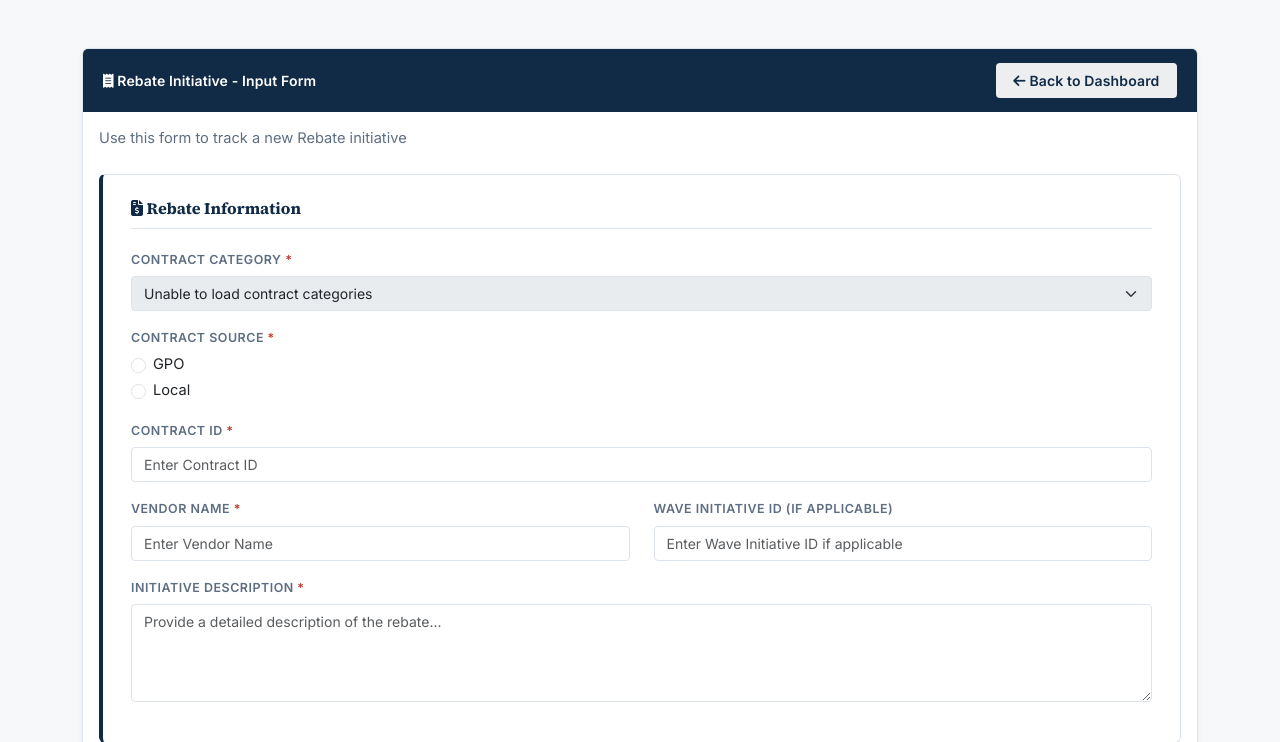
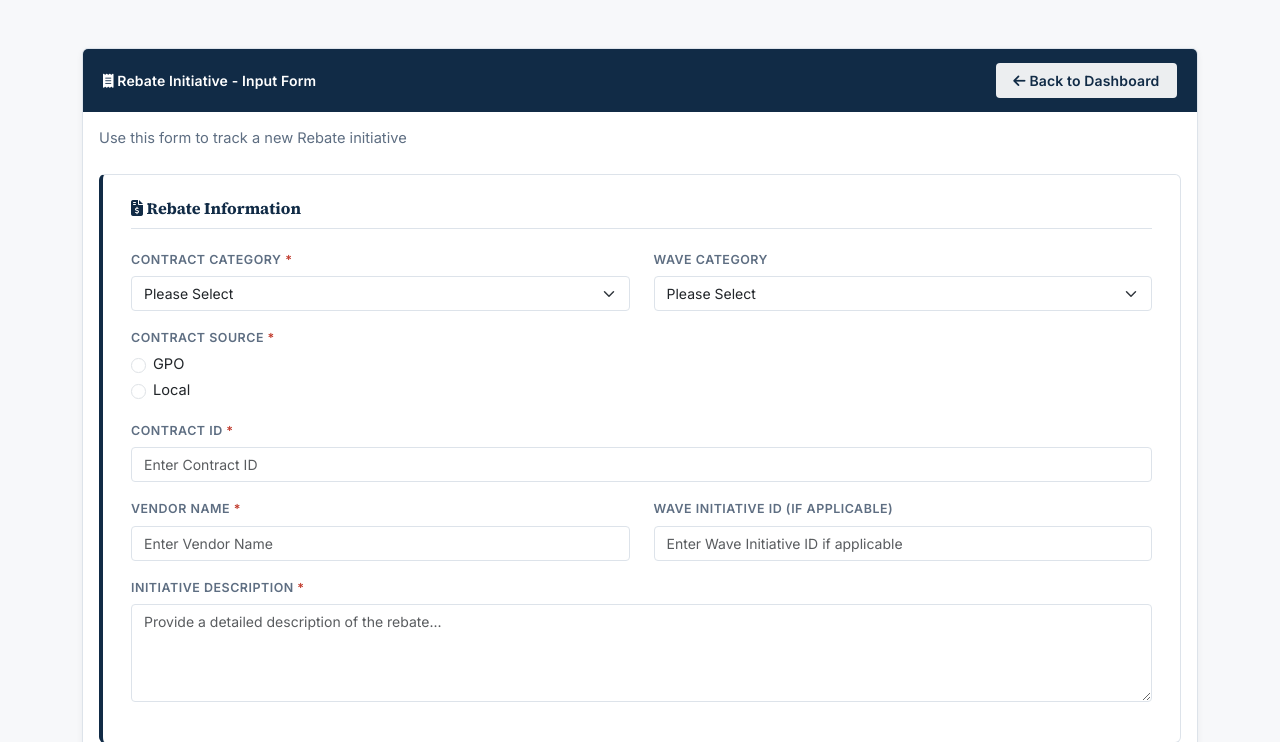
Before and after one commit to atongmonte/Savings_Tracker_v2_Flask, a Flask app: page /savingstracker/rebate/form in a window 1280 px wide. Shown: the part 53-795 px from the top of the page. Run offline with Flask 3, Linux system fonts and the light colour scheme; data that the repository does not hold is empty.

Commit message:
adding wave category to rebate related forms

```diff
--- a/app/api/initiatives.py
+++ b/app/api/initiatives.py
@@ -109,6 +109,7 @@ def get_initiatives():
                     CostSavings.vendor_name.ilike(search_term),
                     Rebate.contract_number.ilike(search_term),
                     Rebate.contract_category.ilike(search_term),
+                    Rebate.wave_category.ilike(search_term),
                     Rebate.vendor_name.ilike(search_term),
                     CostAvoidance.contract_number.ilike(search_term),
                     CostAvoidance.contract_category.ilike(search_term),
--- a/app/models/rebate.py
+++ b/app/models/rebate.py
@@ -21,6 +21,7 @@ class Rebate(db.Model):
 
     # Contract information (ordered by form appearance)
     contract_category = db.Column(db.String(100), index=True)
+    wave_category = db.Column(db.String(100), index=True)
     contract_source = db.Column(db.String(100))
     contract_number = db.Column(db.String(100), index=True)
     vendor_name = db.Column(db.String(255), index=True)
@@ -54,6 +55,7 @@ class Rebate(db.Model):
             'rebate_type': self.rebate_type,
             'contract_number': self.contract_number,
             'contract_category': self.contract_category,
+            'wave_category': self.wave_category,
             'contract_source': self.contract_source,
             'gpo_tier': self.gpo_tier,
             'vendor_name': self.vendor_name,
--- a/app/static/js/rebate_form.js
+++ b/app/static/js/rebate_form.js
@@ -5,7 +5,9 @@ let existingFileCount = 0;
 let stagedNewFiles = [];
 
 document.addEventListener('DOMContentLoaded', async function() {
-    await loadContractCategorySelect('contractCategory');
+    const allCategories = await loadContractCategorySelect('contractCategory');
+    populateContractCategorySelect('contractCategory', allCategories);
+    populateWaveCategorySelect('waveCategory', allCategories);
     await initializePrimeContractLookup({
         contractInputId: 'contractId',
         vendorInputId: 'vendorName',
@@ -16,6 +18,70 @@ document.addEventListener('DOMContentLoaded', async function() {
     setupEventListeners();
     checkEditMode();
 });
+
+function isWaveCategory(category) {
+    return /^wave\s*-/i.test((category || '').trim());
+}
+
+function populateContractCategorySelect(selectId, categories) {
+    const select = document.getElementById(selectId);
+    if (!select) return;
+
+    const contractCategories = (categories || []).filter(category => !isWaveCategory(category));
+    const pendingValue = select.dataset.pendingValue || select.value || '';
+
+    select.innerHTML = '';
+    const placeholderOption = document.createElement('option');
+    placeholderOption.value = '';
+    placeholderOption.text = 'Please Select';
+    select.appendChild(placeholderOption);
+
+    contractCategories.forEach(category => {
+        const option = document.createElement('option');
+        option.value = category;
+        option.text = category;
+        select.appendChild(option);
+    });
+
+    if (pendingValue) {
+        const match = Array.from(select.options || []).find(option => option.value === pendingValue);
+        if (match) {
+            select.value = pendingValue;
+        }
+    }
+
+    select.disabled = false;
+}
+
+function populateWaveCategorySelect(selectId, categories) {
+    const select = document.getElementById(selectId);
+    if (!select) return;
+
+    const waveCategories = (categories || []).filter(isWaveCategory);
+    const pendingValue = select.dataset.pendingValue || select.value || '';
+
+    select.innerHTML = '';
+    const placeholderOption = document.createElement('option');
+    placeholderOption.value = '';
+    placeholderOption.text = 'Please Select';
+    select.appendChild(placeholderOption);
+
+    waveCategories.forEach(category => {
+        const option = document.createElement('option');
+        option.value = category;
+        option.text = category;
+        select.appendChild(option);
+    });
+
+    if (pendingValue) {
+        const match = Array.from(select.options || []).find(option => option.value === pendingValue);
+        if (match) {
+            select.value = pendingValue;
+        }
+    }
+
+    select.disabled = false;
+}
 
 function initializeForm() {
     setupFileUpload();
@@ -412,10 +478,18 @@ function handleSubmit(e) {
         });
     });
 
-    const jsonData = {
+    const rawContractCategory = formData.get('contract_category');
+    const normalizedContractCategory = isWaveCategory(rawContractCategory)
+        ? ''
+        : rawContractCategory;
+    const normalizedWaveCategory = formData.get('wave_category')
+        || (isWaveCategory(rawContractCategory) ? rawContractCategory : '');
+
+    const requestData = {
         initiative_type: 'Rebate',
         wave_id: formData.get('wave_id'),
-        contract_category: formData.get('contract_category'),
+        contract_category: normalizedContractCategory,
+        wave_category: normalizedWaveCategory,
         contract_number: formData.get('contract_id'),
         contract_source: formData.get('contract_source'),
         vendor_name: formData.get('vendor_name'),
@@ -436,7 +510,7 @@ function handleSubmit(e) {
         headers: {
             'Content-Type': 'application/json'
         },
-        body: JSON.stringify(jsonData)
+        body: JSON.stringify(requestData)
     })
     .then(response => response.json())
     .then(data => {
@@ -474,10 +548,18 @@ function saveDraft() {
         });
     });
 
+    const rawContractCategory = formData.get('contract_category');
+    const normalizedContractCategory = isWaveCategory(rawContractCategory)
+        ? ''
+        : rawContractCategory;
+    const normalizedWaveCategory = formData.get('wave_category')
+        || (isWaveCategory(rawContractCategory) ? rawContractCategory : '');
+
     const jsonData = {
         initiative_type: 'Rebate',
         wave_id: formData.get('wave_id'),
-        contract_category: formData.get('contract_category'),
+        contract_category: normalizedContractCategory,
+        wave_category: normalizedWaveCategory,
         contract_number: formData.get('contract_id'),
         contract_source: formData.get('contract_source'),
         vendor_name: formData.get('vendor_name'),
@@ -615,10 +697,15 @@ async function loadInitiativeData(id) {
         const response = await fetch(`/api/initiatives/${id}`);
         const data = await response.json();
         const rb = data.rebate || {};
+        const waveCategory = rb.wave_category || (isWaveCategory(rb.contract_category) ? rb.contract_category : '');
+        const contractCategory = waveCategory && isWaveCategory(rb.contract_category)
+            ? ''
+            : rb.contract_category;
         setField('waveId', data.wave_id);
         setField('description', data.description);
         setSelect('rebateType', rb.rebate_type);
-        setSelect('contractCategory', rb.contract_category);
+        setSelect('contractCategory', contractCategory);
+        setSelect('waveCategory', waveCategory);
         setField('contractId', rb.contract_number);
         await loadPrimeVendorOptions(rb.contract_number, 'vendorNameOptions');
         setRadio('contract_source', rb.contract_source);
--- a/app/templates/dashboard.html
+++ b/app/templates/dashboard.html
@@ -391,6 +391,12 @@
                                     <option value="">Loading contract categories...</option>
                                 </select>
                             </div>
+                            <div class="col-md-4" id="mf_wave_category_group">
+                                <label class="form-label">Wave Category</label>
+                                <select class="form-select modal-field" id="mf_wave_category" disabled>
+                                    <option value="">Loading wave categories...</option>
+                                </select>
+                            </div>
                             <div class="col-md-4">
                                 <label class="form-label">Contract ID <span class="form-required">*</span></label>
                                 <input type="text" class="form-control modal-field" id="mf_contract_number" required list="mf_contract_number_options">
--- a/app/templates/rebate_extraction.html
+++ b/app/templates/rebate_extraction.html
@@ -176,6 +176,7 @@
                             <th>Rebate Type</th>
                             <th>Contract Num</th>
                             <th>Contract Category</th>
+                            <th>Wave Category</th>
                             <th>Contract Source</th>
                             <th>Vendor Name</th>
                             <th>Rebate Check Date</th>
@@ -195,6 +196,7 @@
                             <td>{{ row.rebate_type }}</td>
                             <td>{{ row.contract_number }}</td>
                             <td>{{ row.contract_category }}</td>
+                            <td>{{ row.wave_category }}</td>
                             <td>{{ row.contract_source }}</td>
                             <td>{{ row.vendor_name }}</td>
                             <td class="date-cell">{{ row.rebate_check_date }}</td>
@@ -207,7 +209,7 @@
                         </tr>
                         {% endfor %}
                         <tr id="rebateEmptyState" {% if rebate_rows %}style="display:none;"{% endif %}>
-                            <td colspan="19" class="empty-state">No rebate initiatives match the current search.</td>
+                            <td colspan="20" class="empty-state">No rebate initiatives match the current search.</td>
                         </tr>
                     </tbody>
                 </table>
--- a/app/templates/rebate_form.html
+++ b/app/templates/rebate_form.html
@@ -25,11 +25,19 @@
                 <div class="form-section">
                     <h5 class="section-title"><i class="fas fa-file-invoice-dollar"></i> Rebate Information</h5>
 
-                    <div class="mb-3">
-                        <label class="form-label">Contract Category <span class="form-required">*</span></label>
-                        <select class="form-select" id="contractCategory" name="contract_category" required disabled>
-                            <option value="">Loading contract categories...</option>
-                        </select>
+                    <div class="row">
+                        <div class="col-md-6 mb-3">
+                            <label class="form-label">Contract Category <span class="form-required">*</span></label>
+                            <select class="form-select" id="contractCategory" name="contract_category" required disabled>
+                                <option value="">Loading contract categories...</option>
+                            </select>
+                        </div>
+                        <div class="col-md-6 mb-3">
+                            <label class="form-label">Wave Category</label>
+                            <select class="form-select" id="waveCategory" name="wave_category" disabled>
+                                <option value="">Loading wave categories...</option>
+                            </select>
+                        </div>
                     </div>
 
                     <div class="mb-3">
--- a/app/views.py
+++ b/app/views.py
@@ -171,6 +171,7 @@ def _get_rebate_extraction_data(start_date=None, end_date=None, search_term=''):
             'rebate_type': rebate.rebate_type or '—',
             'contract_number': rebate.contract_number or '—',
             'contract_category': rebate.contract_category or '—',
+            'wave_category': rebate.wave_category or '—',
             'contract_source': rebate.contract_source or '—',
             'vendor_name': rebate.vendor_name or '—',
             'rebate_check_date': rebate.rebate_check_date.strftime('%Y-%m-%d') if rebate.rebate_check_date else '—',
@@ -189,6 +190,7 @@ def _get_rebate_extraction_data(start_date=None, end_date=None, search_term=''):
                 row['rebate_type'],
                 row['contract_number'],
                 row['contract_category'],
+                row['wave_category'],
                 row['contract_source'],
                 row['vendor_name'],
                 row['rebate_check_date'],
@@ -218,6 +220,7 @@ def _build_rebate_excel_workbook(rebate_rows, allocation_headers, attachments_fo
         'Rebates_Type',
         'Contract_Number',
         'Contract_Category',
+        'Wave_Category',
         'Contract_Source',
         'Vendor_Name',
         'Rebate_Check_Date',
@@ -254,7 +257,7 @@ def _build_rebate_excel_workbook(rebate_rows, allocation_headers, attachments_fo
     for col_idx in range(1, len(display_headers) + 1):
         worksheet.cell(row=1, column=col_idx).font = header_font
 
-    parent_folder_col = 11 + len(allocation_headers) + 1
+    parent_folder_col = 12 + len(allocation_headers) + 1
     worksheet.column_dimensions[get_column_letter(parent_folder_col)].width = 19.86
     worksheet.column_dimensions[get_column_letter(parent_folder_col)].hidden = True
 
@@ -284,6 +287,7 @@ def _build_rebate_excel_workbook(rebate_rows, allocation_headers, attachments_fo
             row['rebate_type'],
             row['contract_number'],
             row['contract_category'],
+            row['wave_category'],
             row['contract_source'],
             row['vendor_name'],
             row['rebate_check_date'],
@@ -302,12 +306,12 @@ def _build_rebate_excel_workbook(rebate_rows, allocation_headers, attachments_fo
         for col_idx in range(1, worksheet.max_column + 1):
             worksheet.cell(row=row_idx, column=col_idx).font = default_font
 
-        rebate_amount_cell = worksheet.cell(row=row_idx, column=11)
+        rebate_amount_cell = worksheet.cell(row=row_idx, column=12)
         rebate_amount_cell.number_format = accounting_format
         rebate_amount_cell.fill = rebate_fill
         rebate_amount_cell.font = rebate_font
 
-        for col_idx in range(12, 12 + len(allocation_headers)):
+        for col_idx in range(13, 13 + len(allocation_headers)):
             alloc_cell = worksheet.cell(row=row_idx, column=col_idx)
             alloc_cell.number_format = accounting_format
             alloc_cell.fill = alloc_fill
```
Also changed, not shown: app/api/rebate.py (+29 -2 lines), app/static/js/dashboard.js (+113 -3 lines), migration/add_wave_category_to_rebates.sql (added, +13 -0 lines).
